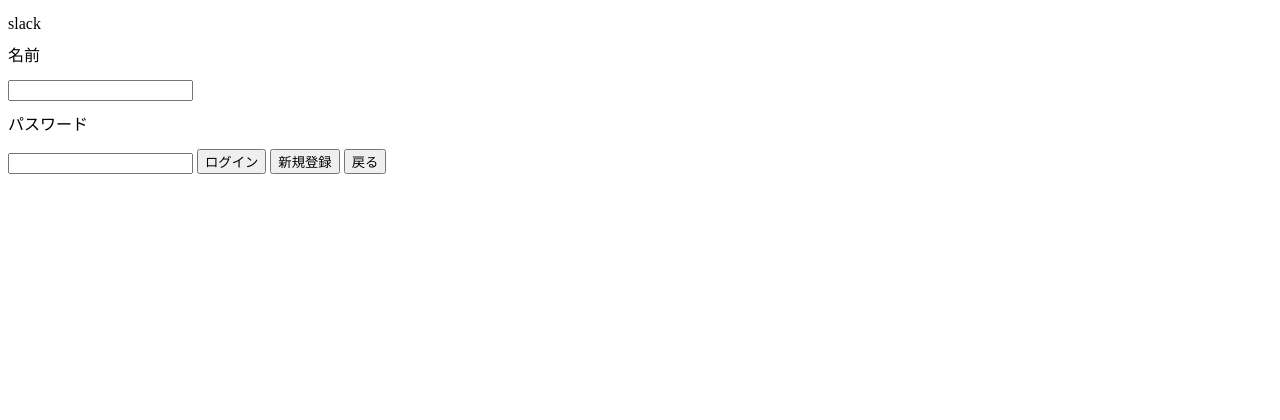
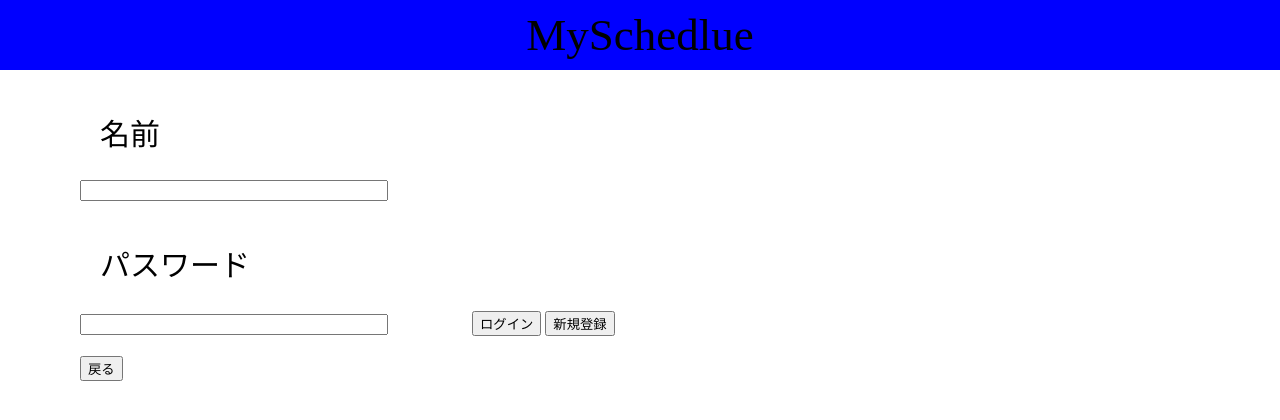
Before and after one commit to MasanobuRyuman/slackschedule, a PHP site: page /login.html in a window 1280 px wide. Shown: the top 420 px of the page. Run offline with PHP 8.4, Linux system fonts and the light colour scheme.

Commit message:
デザイン

````diff
--- a/login.html
+++ b/login.html
@@ -10,18 +10,20 @@
 
 <body>
 
-    <p>slack</p>
+    <div class="hedder">
+        <h1 class="titleName">MySchedlue</h1>
+    </div>
 
     <div name="wrap">
         <form method="POST" action="main.php">
             <p id="attention"></p>
-            <p class = "name">名前</p>
-            <input name="user">
-            <p>パスワード</p>
-            <input tyoe="text" name="password">
-            <button name="login">ログイン</button>
-            <button name="newlogin">新規登録</button>
-            <button name="formBack">戻る</button>
+            <p class = "user_name">名前</p>
+            <input class="name_input" name="user">
+            <p class = "password">パスワード</p>
+            <input class="password_input" tyoe="text" name="password">
+            <button class="login_botton" name="login">ログイン</button>
+            <button class="newlogin_botton" name="newlogin">新規登録</button>
+            <button class="formBack_botton" name="formBack">戻る</button>
         </form>
     </div>
 </body>
--- a/main.html
+++ b/main.html
@@ -11,7 +11,7 @@
 
 <body>
     <div class="hedder">
-        <h1 class="titleNmme">MySchedlue</h1>
+        <h1 class="titleName">MySchedlue</h1>
     </div>
     <div class="container">
         <div class="clearfix">
--- a/static/style.css
+++ b/static/style.css
@@ -1,108 +1,51 @@
-
-```
-/*
-html5doctor.com Reset Stylesheet
-v1.6.1
-Last Updated: 2010-09-17
-Author: Richard Clark - http://richclarkdesign.com
-Twitter: @rich_clark
+/* http://meyerweb.com/eric/tools/css/reset/
+   v2.0 | 20110126
+   License: none (public domain)
 */
 
-html, body, div, span, object, iframe,
+html, body, div, span, applet, object, iframe,
 h1, h2, h3, h4, h5, h6, p, blockquote, pre,
-abbr, address, cite, code,
-del, dfn, em, img, ins, kbd, q, samp,
-small, strong, sub, sup, var,
-b, i,
+a, abbr, acronym, address, big, cite, code,
+del, dfn, em, img, ins, kbd, q, s, samp,
+small, strike, strong, sub, sup, tt, var,
+b, u, i, center,
 dl, dt, dd, ol, ul, li,
 fieldset, form, label, legend,
 table, caption, tbody, tfoot, thead, tr, th, td,
-article, aside, canvas, details, figcaption, figure,
-footer, header, hgroup, menu, nav, section, summary,
+article, aside, canvas, details, embed,
+figure, figcaption, footer, header, hgroup,
+menu, nav, output, ruby, section, summary,
 time, mark, audio, video {
-    margin:0;
-    padding:0;
-    border:0;
-    outline:0;
-    font-size:100%;
-    vertical-align:baseline;
-    background:transparent;
+	margin: 0;
+	padding: 0;
+	border: 0;
+	font-size: 100%;
+	font: inherit;
+	vertical-align: baseline;
 }
-
+/* HTML5 display-role reset for older browsers */
+article, aside, details, figcaption, figure,
+footer, header, hgroup, menu, nav, section {
+	display: block;
+}
 body {
-    line-height:1;
+	line-height: 1;
 }
-
-article,aside,details,figcaption,figure,
-footer,header,hgroup,menu,nav,section {
-    display:block;
+ol, ul {
+	list-style: none;
 }
-
-nav ul {
-    list-style:none;
+blockquote, q {
+	quotes: none;
 }
-
-blockquote, q {
-    quotes:none;
-}
-
 blockquote:before, blockquote:after,
 q:before, q:after {
-    content:'';
-    content:none;
+	content: '';
+	content: none;
 }
-
-a {
-    margin:0;
-    padding:0;
-    font-size:100%;
-    vertical-align:baseline;
-    background:transparent;
+table {
+	border-collapse: collapse;
+	border-spacing: 0;
 }
-
-/* change colours to suit your needs */
-ins {
-    background-color:#ff9;
-    color:#000;
-    text-decoration:none;
-}
-
-/* change colours to suit your needs */
-mark {
-    background-color:#ff9;
-    color:#000;
-    font-style:italic;
-    font-weight:bold;
-}
-
-del {
-    text-decoration: line-through;
-}
-
-abbr[title], dfn[title] {
-    border-bottom:1px dotted;
-    cursor:help;
-}
-
-table {
-    border-collapse:collapse;
-    border-spacing:0;
-}
-
-/* change border colour to suit your needs */
-hr {
-    display:block;
-    height:1px;
-    border:0;
-    border-top:1px solid #cccccc;
-    margin:1em 0;
-    padding:0;
-}
-
-input, select {
-    vertical-align:middle;
-}
-
 /*----------------------------------------------------------------------------------------------------------------------------------*/
 .apriname {
     color: white;
@@ -163,12 +106,64 @@ body {
 .hedder{
     background-color: blue;
     margin-top:0;
+    height:70px;
 }
-.titleNmme {
+.titleName {
     font-size: 45px;
     text-align: center;
-    margin-top: 30px;
+    padding-top:13px;
+}
+/*formのページ*/
+.overview {
+    font-size: 30px;
+    text-align: center;
+    padding-top: 20px;
 }
 
+.login_or_register {
+    display: block;
+    margin:30px auto;
+    padding:20px;
+    font-size: 20px;
+}
 
-/*最初のページ*/
+/*ログイン・新規登録ページ*/
+.user_name {
+    font-size: 30px;
+    margin-top: 50px;
+    margin-left:100px;
+}
+
+.password {
+    font-size: 30px;
+    margin-top: 50px;
+    margin-left:100px;
+}
+
+.name_input {
+	width: 300px;
+	margin-top:30px;
+	margin-left: 80px;
+}
+
+.password_input {
+	width: 300px;
+	margin-top:30px;
+	margin-left: 80px;
+}
+
+.login_botton {
+	display: inline-block;
+	margin-top:30px;
+	margin-left:80px;
+}
+
+.newlogin_botton {
+	display: inline-block;
+}
+
+.formBack_botton {
+	display: block;
+	margin-top: 20px;
+	margin-left: 80px;
+}
````
Also changed, not shown: index.html (+7 -7 lines).
